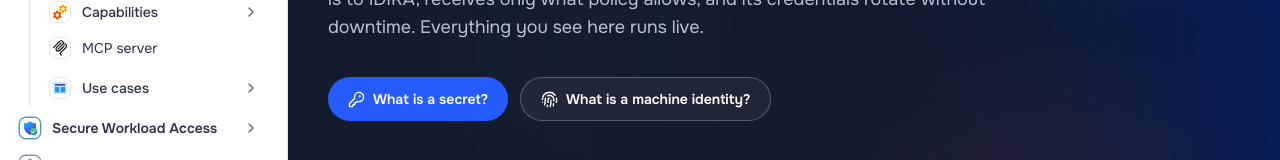
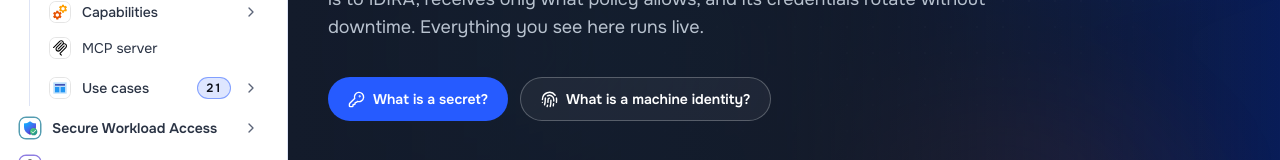
Before and after one commit to aslancarlos/conjur-explainer, a React (Vite) app: page / in a window 1280 px wide. Both pictures are taken after a click on the button "Secrets Manager". Shown: the part 406-566 px from the top of the page. Built offline with nearby package versions, Linux system fonts and the light colour scheme; no server answers.

Commit message:
feat(nav): count badge highlights the Use cases submenu
Product-colour border and tint, number in the primary text colour
(11.1:1 dark, 15.4:1 light). Only submenu with a highlight.

```diff
--- a/src/components/shell/SideNav.tsx
+++ b/src/components/shell/SideNav.tsx
@@ -87,7 +87,7 @@ export default function SideNav({ collapsed = false, dense = false, idPrefix = '
   }
 
   /** Disclosure header shared by every level (group, submenu, sub-submenu). */
-  const disclosure = (key: string, listId: string, label: string, glyph: ReactNode, active: boolean, weight: string) => {
+  const disclosure = (key: string, listId: string, label: string, glyph: ReactNode, active: boolean, weight: string, badge?: ReactNode) => {
     const expanded = isOpen(key)
     return (
       <button type="button" onClick={() => toggle(key, listId)} aria-expanded={expanded} aria-controls={listId}
@@ -96,6 +96,7 @@ export default function SideNav({ collapsed = false, dense = false, idPrefix = '
           ${rowH} ${active && !expanded ? 'bg-bg-muted/60' : ''}`}>
         {glyph}
         <NavLabel text={label} className={`${weight} ${active ? 'text-text' : 'text-text-2'}`} />
+        {badge}
         {chevron(expanded)}
       </button>
     )
@@ -196,7 +197,12 @@ export default function SideNav({ collapsed = false, dense = false, idPrefix = '
               <li key={key}>
                 {disclosure(key, subId, t(sec.labelKey),
                   <NavGlyph logo={sec.logo} Icon={sec.Icon} iconSize={16} className={group.color ?? 'text-domain-idira'} />,
-                  subActive, 'font-medium')}
+                  subActive, 'font-medium',
+                  sec.highlight && (
+                    <span className="shrink-0 rounded-full border border-domain-idira/50 bg-domain-idira/15 px-2 text-xs font-semibold leading-5 tabular-nums text-text">
+                      {seg.items.length}
+                    </span>
+                  ))}
                 <ul id={subId} hidden={!isOpen(key)} className="mt-0.5 ml-[21px] space-y-0.5 border-l border-border pl-2">
                   {byHeading(seg.section, seg.items, tint, true)}
                 </ul>
--- a/src/lib/nav.ts
+++ b/src/lib/nav.ts
@@ -41,9 +41,10 @@ export interface NavItem {
 
 export type SectionKey = 'authn' | 'usecases'
 /** Sidebar submenus inside a group (the flat list still drives trails, search and catalogue). */
-export const SECTIONS: Record<SectionKey, { labelKey: string; Icon: LucideIcon; logo?: string }> = {
+export const SECTIONS: Record<SectionKey, { labelKey: string; Icon: LucideIcon; logo?: string; highlight?: boolean }> = {
   authn:    { labelKey: 'nav.sec_authn', Icon: Fingerprint, logo: '/icons/nav/sec_authn.svg' },
-  usecases: { labelKey: 'nav.sec_usecases', Icon: Layers, logo: '/icons/nav/g_usecases.svg' },
+  // highlight: the one submenu that shows its item count as a product-coloured badge (DESIGN.md §6)
+  usecases: { labelKey: 'nav.sec_usecases', Icon: Layers, logo: '/icons/nav/g_usecases.svg', highlight: true },
 }
 
 /** Icons for sub-headings that render as a collapsible submenu directly inside a group. */
```
Also changed, not shown: 1 other file (tests, documents, lock files or other folders).
